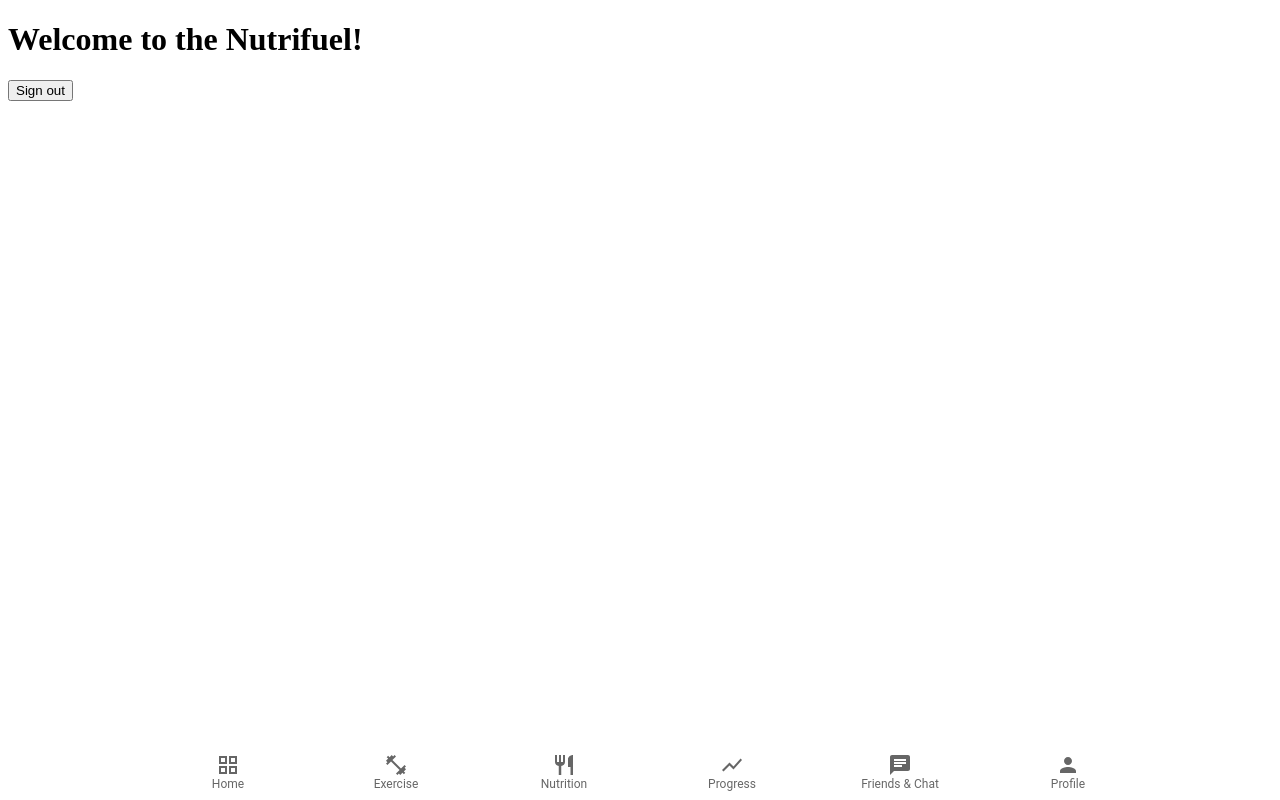
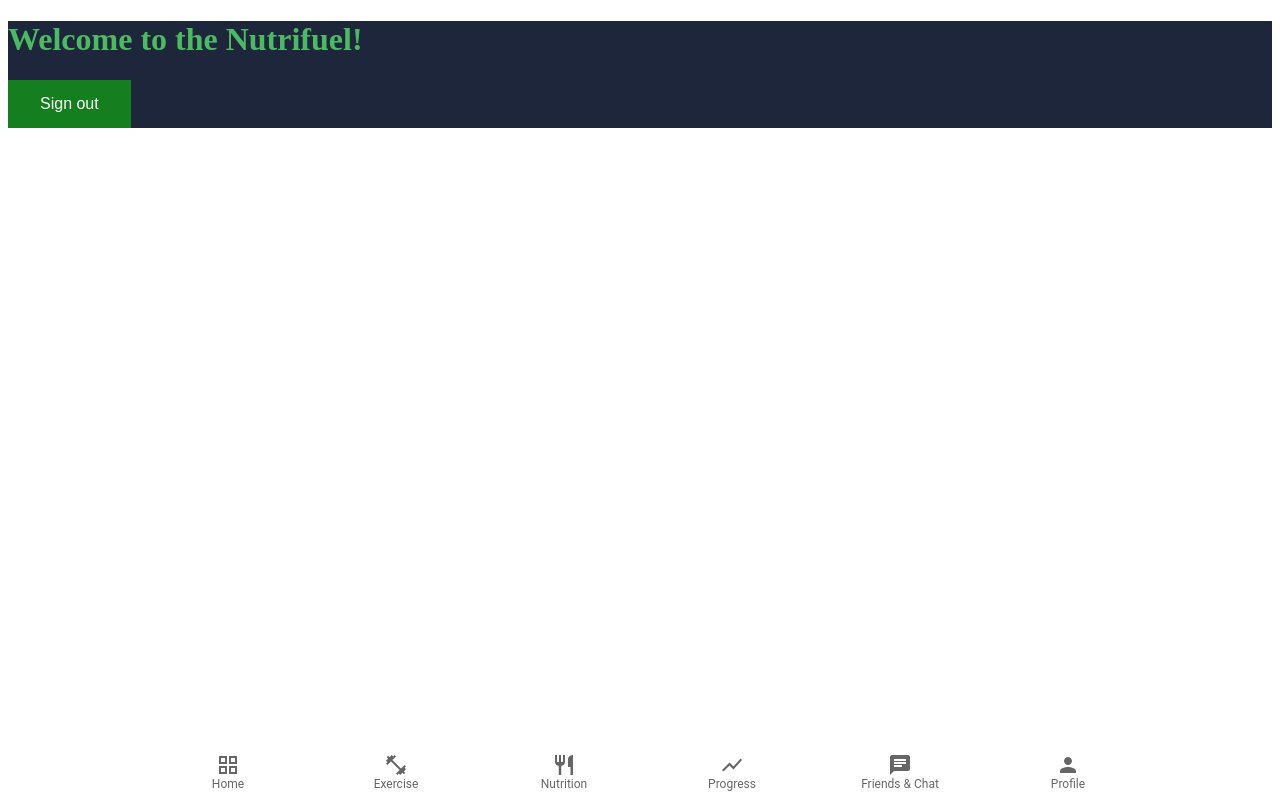
Before and after one commit to Harrymeng9/Project-NutriFuel, a React app: page / in a window 1280 px wide. Built offline with nearby package versions, Linux system fonts and the light colour scheme; no server answers; sample sign-in values are in the browser's storage; the HTML template or start-up script is replaced by a standard one.

Commit message:
css styling

```diff
--- a/client/src/components/exercise/exerciseCard.jsx
+++ b/client/src/components/exercise/exerciseCard.jsx
@@ -2,6 +2,7 @@
 import ReactDOM from 'react-dom';
 import axios from 'axios';
 import { useNavigate, Routes, Route, Link } from 'react-router-dom';
+import './exerciseCss.css';
 
 const ExerciseCard = (props) => {
   const [time, setTime] = useState();
@@ -30,7 +31,7 @@
         <p>{props.exercise.instructions}</p>
         {/* <form> */}
         <input type='number' placeholder='Input Time in Minutes' onChange={handleTimeInput} />
-        <button onClick={() => {addToLog(props.exercise.name, props.uid)}}>Add to Log</button>
+        <button className='button' onClick={() => {addToLog(props.exercise.name, props.uid)}}>Add to Log</button>
         {/* </form> */}
       </section>
     </div>
--- /dev/null
+++ b/client/src/components/exercise/exerciseCss.css
@@ -0,0 +1,30 @@
+button {
+  background-color: #157F1F; /* Green */
+  border: none;
+  color: white;
+  padding: 15px 32px;
+  text-align: center;
+  text-decoration: none;
+  display: inline-block;
+  font-size: 16px;
+}
+
+div {
+  background-color: #1D263B;
+  color: #A0EADE;
+}
+
+h1 {
+  color: #4CB963;
+}
+
+input {
+  width: 25%;
+  background-color: #157F1F;
+  box-sizing: border-box;
+  padding: 15px 32px;
+}
+
+::placeholder {
+  color: white;
+}
--- a/client/src/components/exercise/exerciseLogCard.jsx
+++ b/client/src/components/exercise/exerciseLogCard.jsx
@@ -1,4 +1,5 @@
 import React from 'react';
+import './exerciseCss.css';
 
 const ExerciseLogCard = (props) => {
   if (props.exercise.exercise_name !== undefined) {
```
